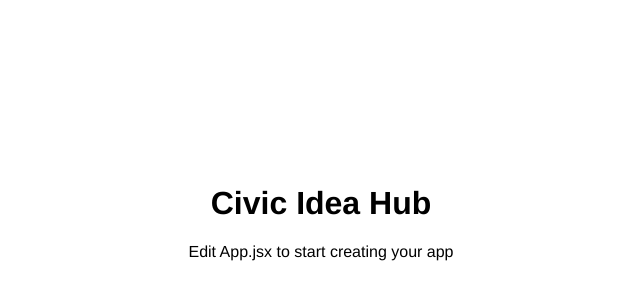
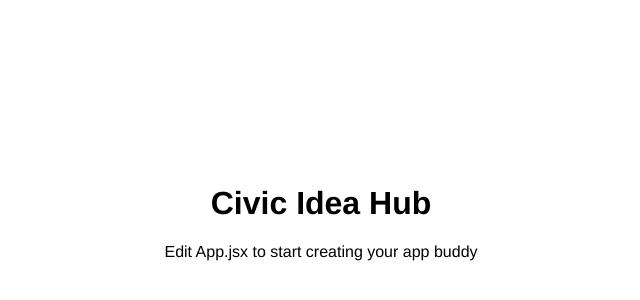
Before and after one commit to CodeForBaltimore/civicideahub, a React app: page / in a window 1280 px wide. Shown: the part 68-368 px from the top of the page, without its empty margins (319-959 px from the left). Built offline with nearby package versions, Linux system fonts and the light colour scheme.

Commit message:
Add Friendlier Welcome message (#6)
Added the word buddy to the end of the welcome message

```diff
--- a/src/app/App.jsx
+++ b/src/app/App.jsx
@@ -6,7 +6,7 @@ function App() {
   return (
     <div className={style.testing}>
       <h1>Civic Idea Hub</h1>
-      <p>Edit App.jsx to start creating your app</p>
+      <p>Edit App.jsx to start creating your app buddy</p>
     </div>
   );
 }
```
